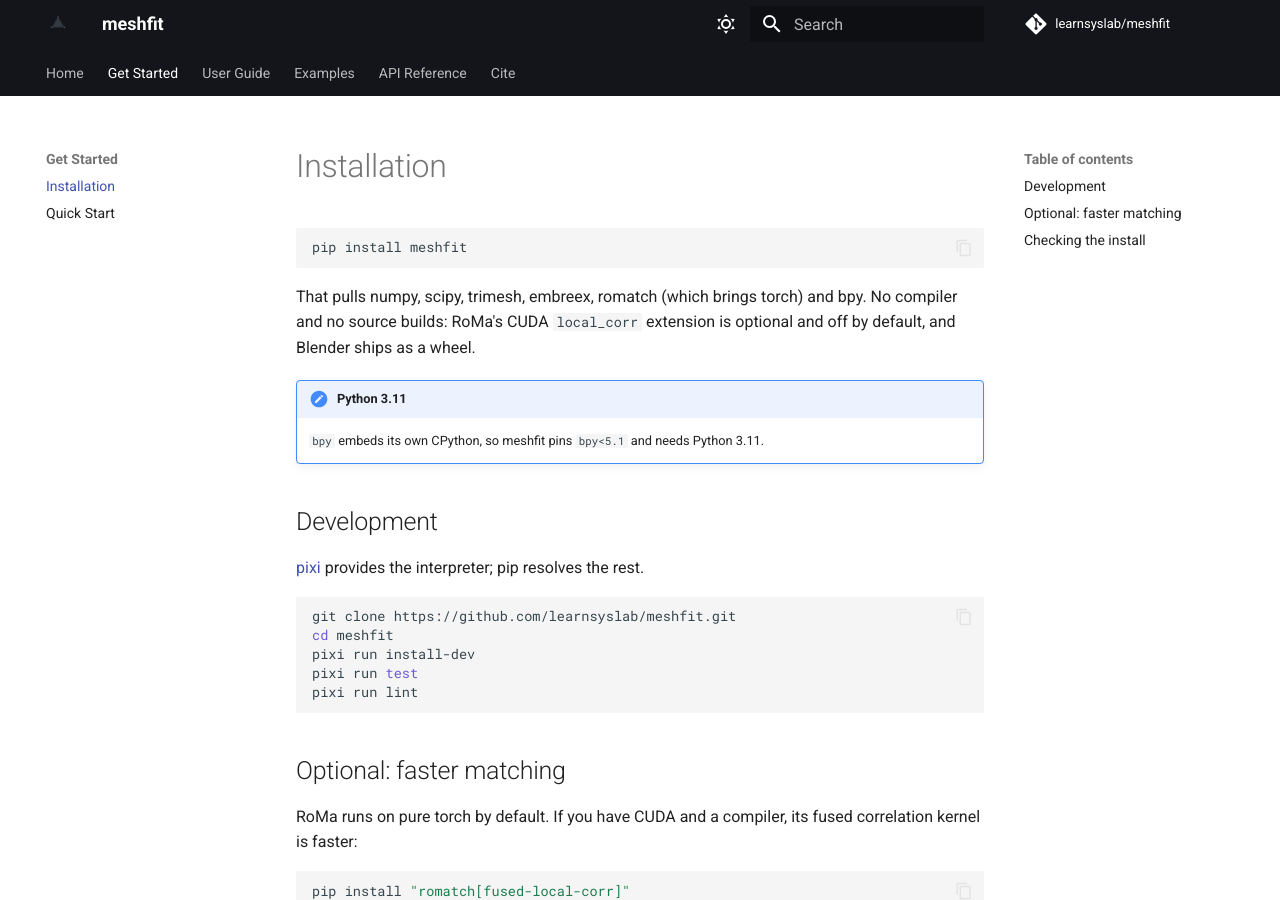
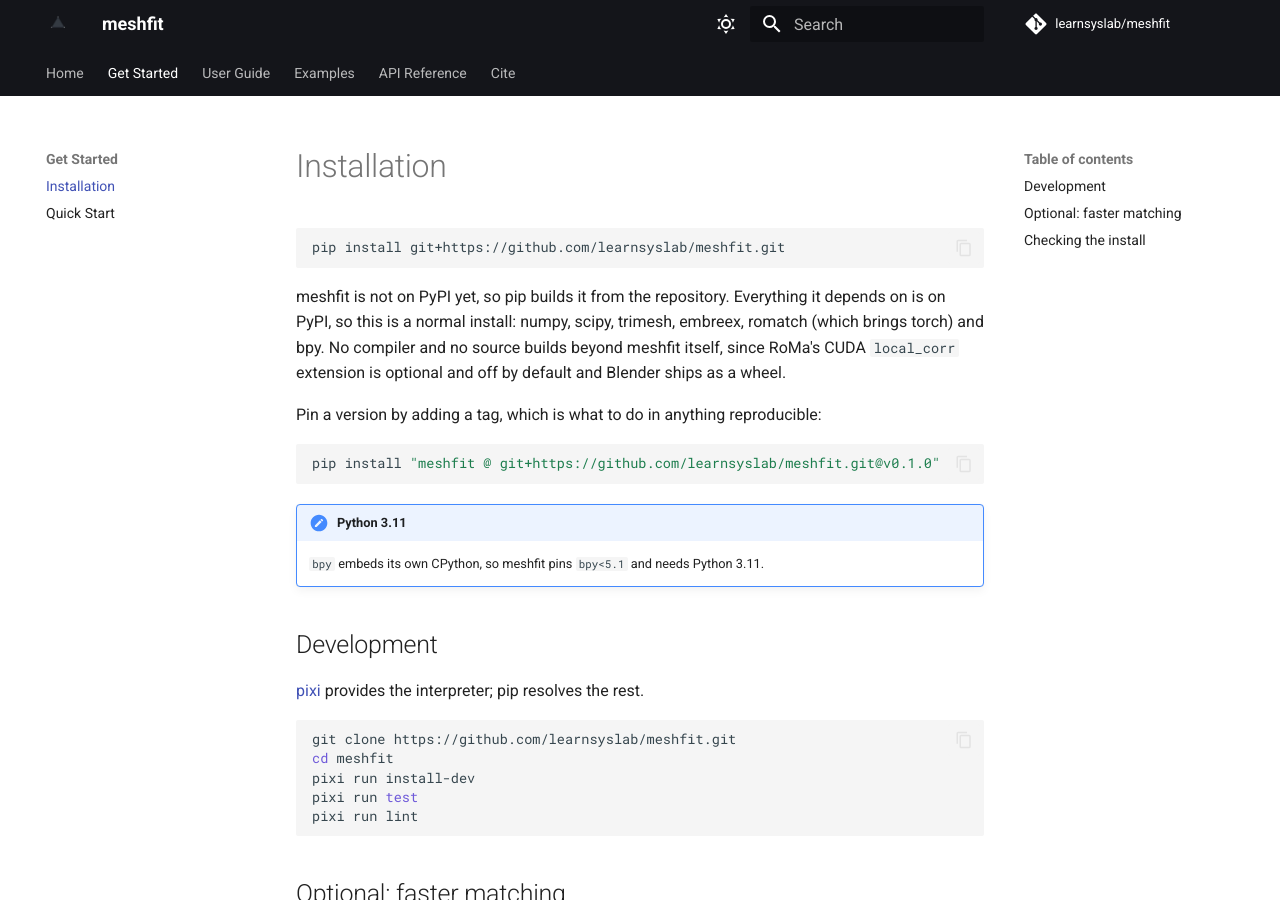
Before and after one commit to learnsyslab/meshfit, an MkDocs documentation site: the page built from docs/get-started/installation.md, in a window 1280 px wide and 900 px high. Built offline with MkDocs 1.6.1 and Material for MkDocs 9.7.7, drawn with Linux system fonts in a browser that asks for light colours; a script that is not in the unit is left out; comment, search, counter and statistics services are not loaded.

Commit message:
install from the repository until it is on PyPI

````diff
--- a/docs/get-started/installation.md
+++ b/docs/get-started/installation.md
@@ -1,12 +1,20 @@
 # Installation
 
 ```bash
-pip install meshfit
+pip install git+https://github.com/learnsyslab/meshfit.git
 ```
 
-That pulls numpy, scipy, trimesh, embreex, romatch (which brings torch) and
-bpy. No compiler and no source builds: RoMa's CUDA `local_corr` extension is
-optional and off by default, and Blender ships as a wheel.
+meshfit is not on PyPI yet, so pip builds it from the repository. Everything it
+depends on is on PyPI, so this is a normal install: numpy, scipy, trimesh,
+embreex, romatch (which brings torch) and bpy. No compiler and no source
+builds beyond meshfit itself, since RoMa's CUDA `local_corr` extension is
+optional and off by default and Blender ships as a wheel.
+
+Pin a version by adding a tag, which is what to do in anything reproducible:
+
+```bash
+pip install "meshfit @ git+https://github.com/learnsyslab/meshfit.git@v0.1.0"
+```
 
 !!! note "Python 3.11"
     `bpy` embeds its own CPython, so meshfit pins `bpy<5.1` and needs Python
````
Also changed, not shown: README.md (+3 -1 lines), docs/index.md (+1 -1 lines).
